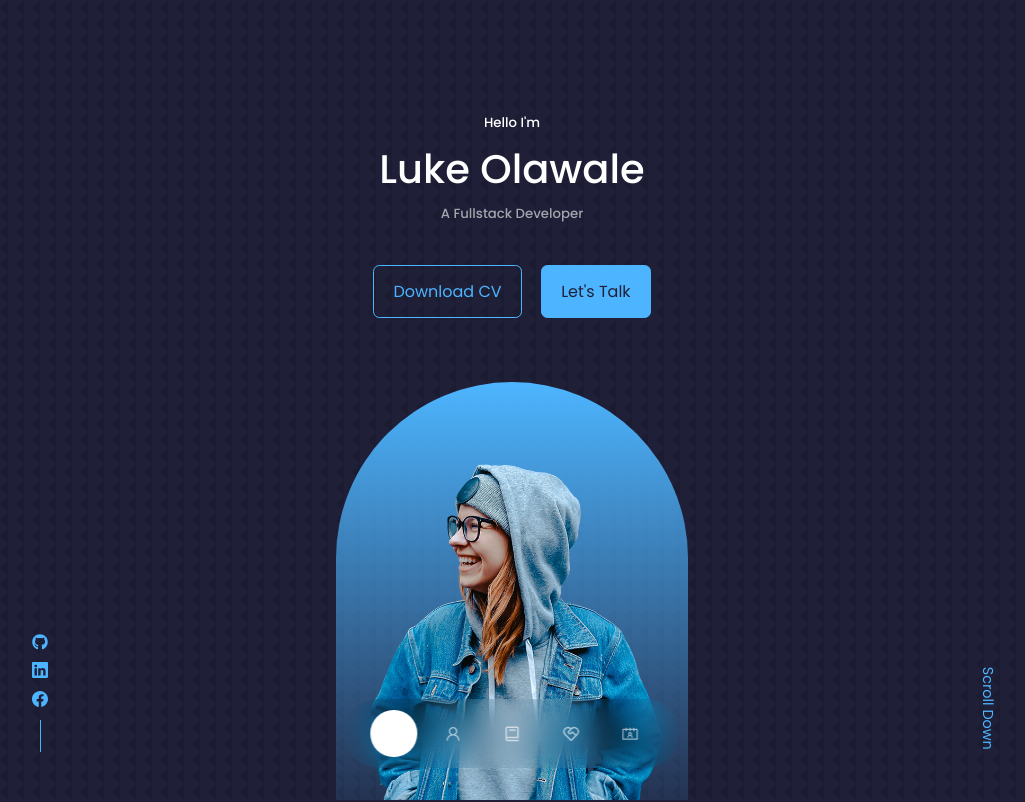
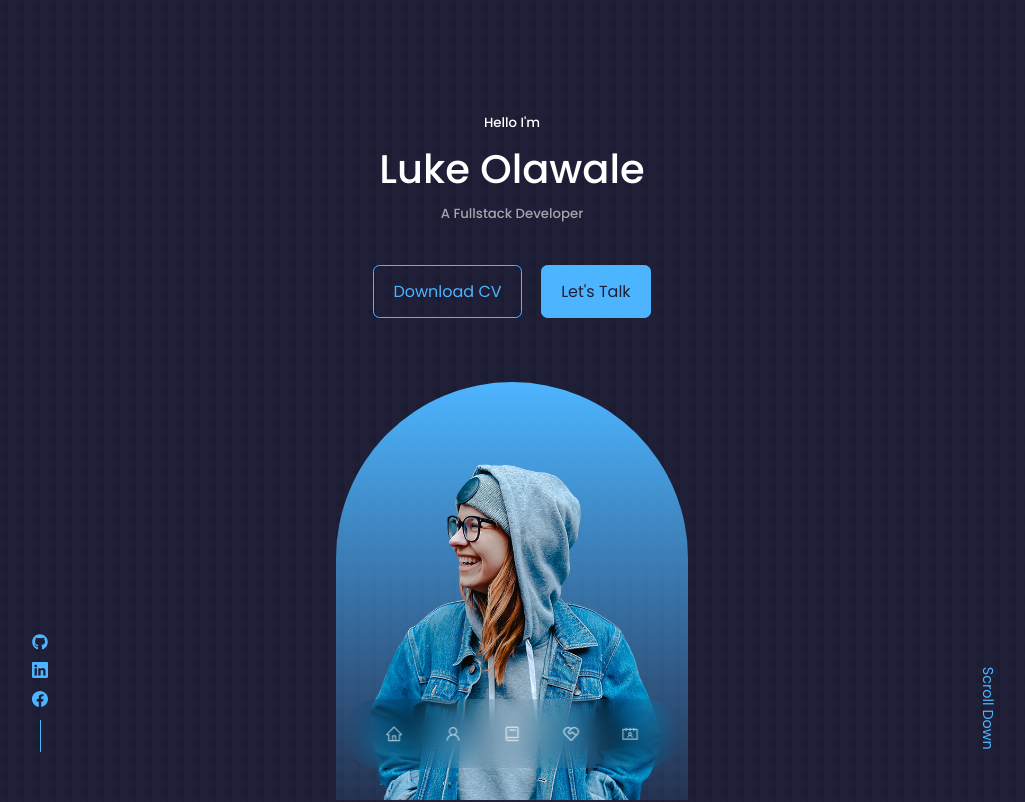
Before and after one commit to lukeola/mywebsite, a React (Create React App) app: page / in a window 1280 px wide. Shown: the top 802 px of the page, without its empty margins (128-1153 px from the left). Built offline with nearby package versions, Linux system fonts and the light colour scheme.

Commit message:
Nav Completed

```diff
--- a/src/components/nav/Nav.jsx
+++ b/src/components/nav/Nav.jsx
@@ -5,15 +5,17 @@
 import {BiBook} from 'react-icons/bi'
 import {RiServiceLine} from 'react-icons/ri'
 import {AiOutlineContacts} from 'react-icons/ai'
+import { useState } from 'react'
 
 const Nav = () => {
+  const [activeNav, setActiveNav] = useState('#')
   return (
     <nav>
-      <a href="#header" className='active'><AiOutlineHome/></a>
-      <a href="#about"><AiOutlineUser/></a>
-      <a href="#experience"><BiBook/></a>
-      <a href="#services"><RiServiceLine/></a>
-      <a href="#contact"><AiOutlineContacts/></a>
+      <a href="#header" onClick={() => setActiveNav('#header')} className={activeNav ==='#header' ? 'active' : ''}><AiOutlineHome/></a>
+      <a href="#about" onClick={() => setActiveNav('#about')}  className={activeNav ==='#about' ? 'active' : ''}><AiOutlineUser/></a>
+      <a href="#experience" onClick={() => setActiveNav('#experience')}  className={activeNav ==='#experience' ? 'active' : ''}><BiBook/></a>
+      <a href="#services" onClick={() => setActiveNav('#services')}  className={activeNav ==='#services' ? 'active' : ''}><RiServiceLine/></a>
+      <a href="#contact" onClick={() => setActiveNav('#contact')}  className={activeNav ==='#contact' ? 'active' : ''}><AiOutlineContacts/></a>
 
     </nav>
   )
--- a/src/components/nav/nav.css
+++ b/src/components/nav/nav.css
@@ -24,9 +24,10 @@
 }
 
 nav a:hover {
-    background: rgba(0,0,0,0);
+    background: rgba(0,0,0,0.3);
 }
 
 nav a.active{
-    background: var(--color-white);
+    background: var(--color-bg);
+    color: var(--color-white);
 }
```
